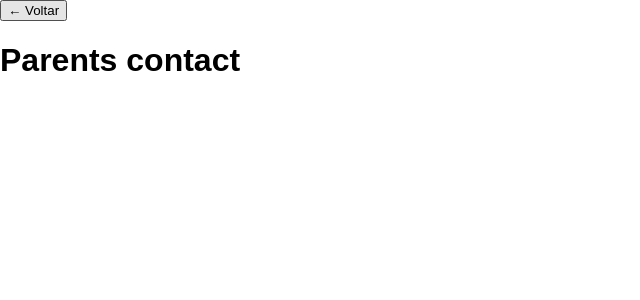
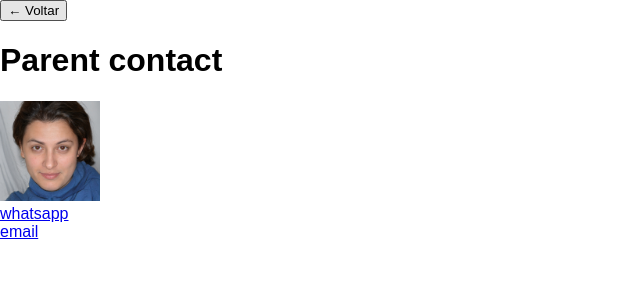
Before and after one commit to MrBunnyGif/fatec-piriuber, a React (Create React App) app: page /parents-contact in a window 1280 px wide. Shown: the top 300 px of the page, without its empty margins (0-640 px from the left). Built offline with nearby package versions, Linux system fonts and the light colour scheme; sample sign-in values are in the browser's storage.

Commit message:
Installs google map + creates parents contact page

```diff
--- a/package.json
+++ b/package.json
@@ -3,6 +3,7 @@
   "version": "0.1.0",
   "private": true,
   "dependencies": {
+    "@googlemaps/react-wrapper": "^1.1.34",
     "react": "^18.1.0",
     "react-dom": "^18.1.0",
     "react-router-dom": "^6.3.0",
--- a/src/pages/private/Driver/ParentsContact.js
+++ b/src/pages/private/Driver/ParentsContact.js
@@ -1,11 +1,21 @@
 import React, { Fragment } from 'react'
 import PreviousButton from '../../../components/PreviousButton'
+import image from '../../../assets/images/image2.jpeg'
 
 export default () => {
 	return (
 		<Fragment>
 			<PreviousButton />
-			<h1>Parents contact</h1>
+			<h1>Parent contact</h1>
+			<img width={100} src={image} />
+			<br />
+			<a href="tel:11987654321">
+				whatsapp
+			</a>
+			<br />
+			<a href="mailto:email@test.com.br">
+				email
+			</a>
 		</Fragment>
 	)
 }
--- a/src/pages/private/Parents/DriverContact.js
+++ b/src/pages/private/Parents/DriverContact.js
@@ -1,6 +1,6 @@
 import React, { Fragment } from 'react'
 import PreviousButton from '../../../components/PreviousButton'
-import image from '../../../assets/images/image1.jpeg'
+import image from '../../../assets/images/image4.jpeg'
 
 export default () => {
 	return (
--- a/src/pages/private/Parents/Profile.js
+++ b/src/pages/private/Parents/Profile.js
@@ -2,9 +2,15 @@ import React, { Fragment } from 'react'
 import PreviousButton from '../../../components/PreviousButton'
 
 export default () => {
-	return(
-	<Fragment>
-		<PreviousButton />
-		<h1>profile</h1>
-	</Fragment>
-)}
+	return (
+		<Fragment>
+			<PreviousButton />
+			<p>
+				Apenas dados cadastrais, nenhuma funcionalidade.
+			</p>
+			<p>
+				Pegar tela com o caue
+			</p>
+		</Fragment>
+	)
+}
```
Also changed, not shown: 1 other file (tests, documents, lock files or other folders).
